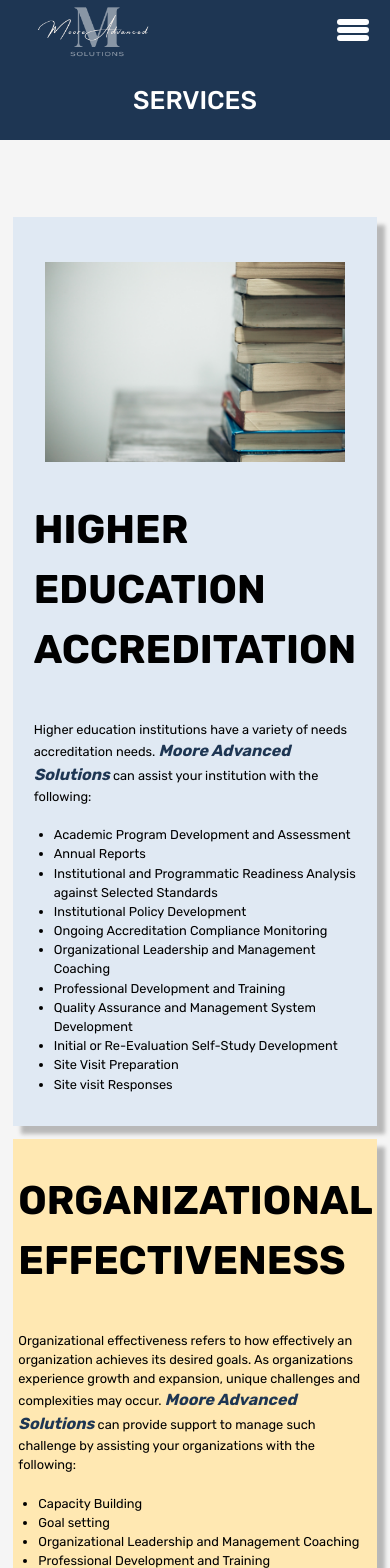
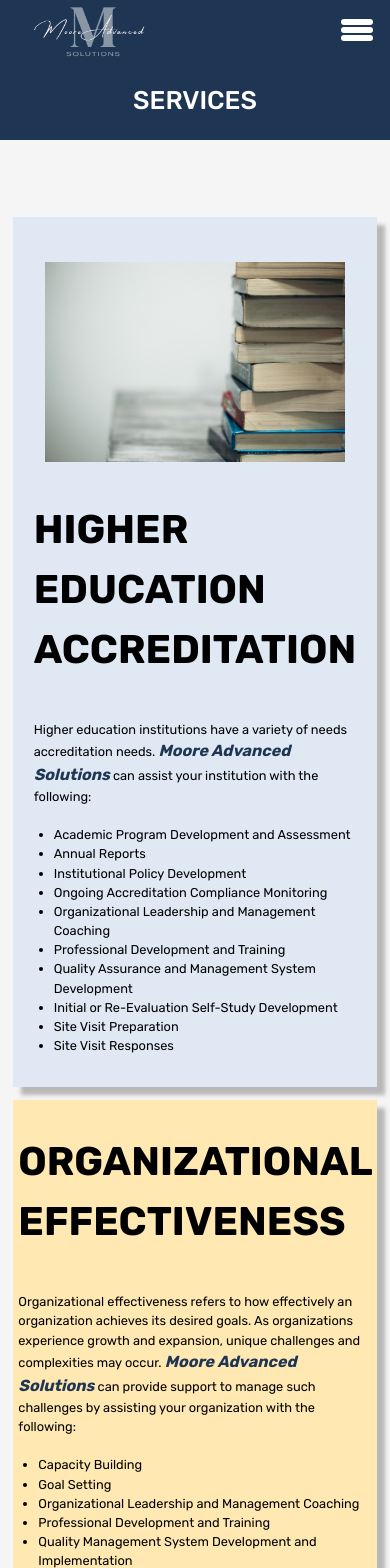
Before and after one commit to Cian747/M, a React (Create React App) app: page /services in a window 390 px wide. Shown: the top 1568 px of the page. Built offline with nearby package versions, Linux system fonts and the light colour scheme.

Commit message:
wording update

```diff
--- a/src/components/Footer.js
+++ b/src/components/Footer.js
@@ -33,8 +33,8 @@ function Footer() {
             <p>
               Suite 2020,
             </p>
-            <p>Waldorf, MD, USA</p>
-            <p className='address'>MD 20602-5432</p>
+            <p>Waldorf, MD 20602-5432</p>
+            <p className='address'>USA</p>
 
             <p>
               <div className='whatsapp-contact'>
--- a/src/components/NewHeader.js
+++ b/src/components/NewHeader.js
@@ -3,7 +3,7 @@ import { Link } from 'react-router-dom'
 function NewHeader() {
     return (
         <>
-            <section className="nav container">
+            <div className="nav container">
                 <div class="nav-logo">
                     <img src='./assets/logo/MAS (1).png' alt='logo-home' />
                 </div>
@@ -17,9 +17,9 @@ function NewHeader() {
                     <li><Link to='/services'>Services</Link></li>
                     <li><Link to='/about-us'>About</Link></li>
                     <li><Link to='/faq'>FAQ</Link></li>
-                    <li><Link to='/contact-us'>Contact us</Link></li>
+                    <li><Link to='/contact-us'>Contact Us</Link></li>
                 </ul>
-            </section>
+            </div>
         </>
     );
 }
--- a/src/index.css
+++ b/src/index.css
@@ -548,7 +548,7 @@ body {
   height: 60px;
   padding: 1em;
   font-weight:400;
-  font-size:22px;
+  font-size:18px;
   width: 100%;
 }
 
@@ -651,7 +651,7 @@ body {
 .Homepage-content-title {
   /* width: 600px;
   height: 220px; */
-  font-family: 'EB Garamond';
+  /* font-family: 'EB Garamond'; */
   font-style: normal;
   font-weight: 600;
   font-size: 65px;
@@ -674,6 +674,11 @@ body {
   font-size: 24px;
 
   color: #162320;
+}
+
+.Homepage-image img{
+  height: 600px;
+  width: 500px;
 }
 
 button {
@@ -719,7 +724,7 @@ button {
 .steps {
   display: flex;
   flex-direction: row;
-  flex-wrap: wrap;
+  /* flex-wrap:; */
   align-items: flex-start;
   justify-content: center;
   gap: 20px;
@@ -1235,7 +1240,7 @@ input:checked ~ .faq-content {
   }
 
   .container {
-    width: 100%;
+    min-width: 100%;
   }
 
   .contact-wrapper {
@@ -1432,6 +1437,11 @@ input:checked ~ .faq-content {
     display: flex;
     float: right;
   }
+
+  .container {
+    min-width: 100%;
+  }
+
   .menu {
     position: absolute;
     top: 0;
@@ -1515,13 +1525,14 @@ input:checked ~ .faq-content {
   .welcome-section {
     display: flex;
     flex-direction: column-reverse;
+    width: 100%;
   }
 
   .Homepage-content {
     padding: 2em;
     font-size: medium;
     margin-top: 6rem;
-    width: auto;
+    width: 100%;
   }
 
   .Homepage-content-title {
@@ -1541,7 +1552,7 @@ input:checked ~ .faq-content {
   }
 
   .steps {
-    /* flex-wrap: wrap; */
+    flex-direction: column;
     align-items: center;
   }
 
--- a/src/pages/Faq.js
+++ b/src/pages/Faq.js
@@ -2,6 +2,7 @@
 // import Header from '../components/Header';
 import LowerHeader from '../components/LowerHeader';
 import NewHeader from "../components/NewHeader";
+import Footer from '../components/Footer';
 
 
 
@@ -100,6 +101,7 @@ function Faq(){
                     </div>
 
                 </div>
+                <Footer />
             </div>
         </>
     )
--- a/src/pages/Homepage.js
+++ b/src/pages/Homepage.js
@@ -17,7 +17,7 @@ function Homepage() {
                         </div>
                     </div>
                     <div className='Homepage-image'>
-                        <img src="./assets/images/kevin-matos-Nl_FMFpXo2g-unsplash.jpg" alt="" width={'500'} height={'600'} />
+                        <img src="./assets/images/kevin-matos-Nl_FMFpXo2g-unsplash.jpg" alt=""/>
                     </div>
                 </div>
 
--- a/src/pages/Services.js
+++ b/src/pages/Services.js
@@ -34,7 +34,6 @@ function Services() {
                             <ul>
                                 <li>Academic Program Development and Assessment</li>
                                 <li>Annual Reports</li>
-                                <li>Institutional and Programmatic Readiness Analysis against Selected Standards</li>
                                 <li>Institutional Policy Development</li>
                                 <li>Ongoing Accreditation Compliance Monitoring</li>
                                 <li>Organizational Leadership and Management Coaching</li>
@@ -42,7 +41,7 @@ function Services() {
                                 <li>Quality Assurance and Management System Development</li>
                                 <li>Initial or Re-Evaluation Self-Study Development</li>
                                 <li>Site Visit Preparation</li>
-                                <li>Site visit Responses</li>
+                                <li>Site Visit Responses</li>
 
                             </ul>
                             {/* <div className='cta-box'>
@@ -61,12 +60,12 @@ function Services() {
                             <h2>ORGANIZATIONAL EFFECTIVENESS</h2>
                         </div>
                         <p>Organizational effectiveness refers to how effectively an organization achieves its desired goals. As organizations experience growth and expansion, unique
-                            challenges and complexities may occur. <i>Moore Advanced Solutions</i> can provide support to manage such challenge by assisting your organizations with the
+                            challenges and complexities may occur. <i>Moore Advanced Solutions</i> can provide support to manage such challenges by assisting your organization with the
                             following:</p>
                             <br></br>
                             <ul>
                                 <li>Capacity Building</li>
-                                <li>Goal setting</li>
+                                <li>Goal Setting</li>
                                 <li>Organizational Leadership and Management Coaching</li>
                                 <li>Professional Development and Training</li>
                                 <li>Quality Management System Development and Implementation</li>
```
